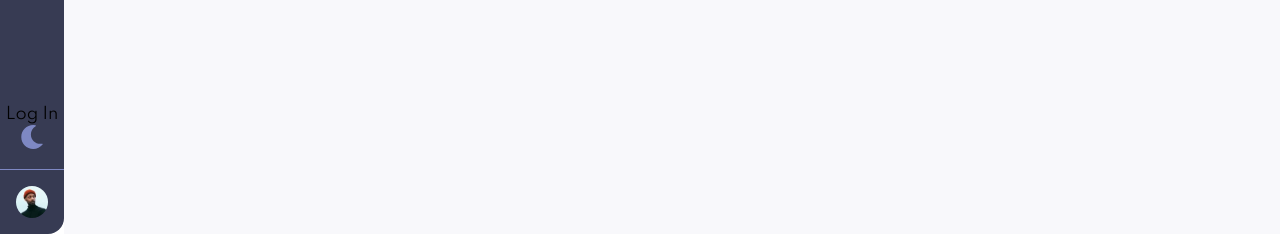
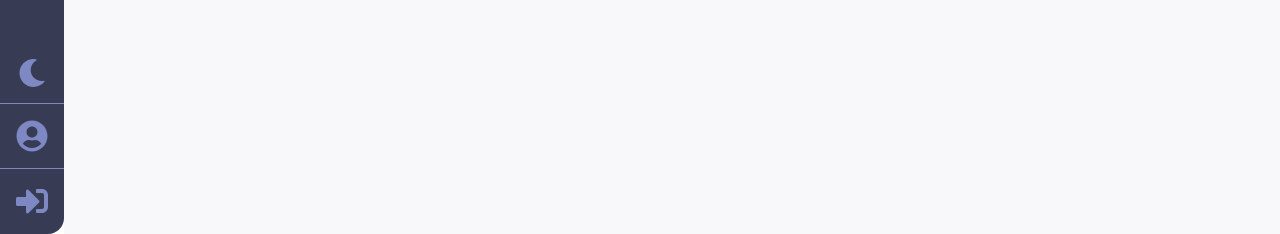
Before and after one commit to JamesTheLessFC/invoice-app, a Next.js app: page / in a window 1280 px wide. Shown: the part 566-800 px from the top of the page. Built offline with nearby package versions, Linux system fonts and the light colour scheme; no server answers.

Commit message:
add user's avatar image and name to app bar

```diff
--- a/components/AppBar.js
+++ b/components/AppBar.js
@@ -3,12 +3,18 @@ import Image from "next/image";
 import logo from "../public/assets/logo.svg";
 import avatar from "../public/assets/image-avatar.jpg";
 import { FontAwesomeIcon } from "@fortawesome/react-fontawesome";
-import { faMoon } from "@fortawesome/free-solid-svg-icons";
+import {
+  faMoon,
+  faUserCircle,
+  faSignInAlt,
+  faSignOutAlt,
+  faSpinner,
+} from "@fortawesome/free-solid-svg-icons";
 import Link from "next/link";
 import { useRouter } from "next/router";
 import { signOut, useSession } from "next-auth/client";
 
-export default function AppBar() {
+export default function AppBar({ user }) {
   const router = useRouter();
   const isActive = (pathname) => router.pathname === pathname;
 
@@ -20,26 +26,41 @@ export default function AppBar() {
       <div className={styles.graphic_2}>&nbsp;</div>
       <Image src={logo} alt="logo" />
       <div className={styles.align_right}>
+        <button>
+          <FontAwesomeIcon
+            icon={faMoon}
+            className={`${styles.icon} ${styles.icon_moon}`}
+          />
+        </button>
+        <div className={styles.divider}>&nbsp;</div>
+        <div className={styles.avatar_name_container}>
+          {user?.image ? (
+            <Image
+              src={user.image}
+              alt="avatar"
+              width={32}
+              height={32}
+              className={styles.avatar}
+            />
+          ) : (
+            <FontAwesomeIcon icon={faUserCircle} className={styles.icon} />
+          )}
+          {user ? <p className={styles.name}>{user.name || user.login}</p> : ""}
+        </div>
+        <div className={styles.divider}>&nbsp;</div>
         {loading ? (
-          <p>Validating session...</p>
+          <FontAwesomeIcon icon={faSpinner} className={styles.icon} />
         ) : !session ? (
           <Link href="/api/auth/signin">
-            <a data-active={isActive("/signup")}>Log In</a>
+            <a data-active={isActive("/signup")}>
+              <FontAwesomeIcon icon={faSignInAlt} className={styles.icon} />
+            </a>
           </Link>
         ) : (
-          <button onClick={() => signOut()}>Log Out</button>
+          <button onClick={() => signOut()}>
+            <FontAwesomeIcon icon={faSignOutAlt} className={styles.icon} />
+          </button>
         )}
-        <button>
-          <FontAwesomeIcon icon={faMoon} className={styles.icon} />
-        </button>
-        <div className={styles.divider}>&nbsp;</div>
-        <Image
-          src={avatar}
-          alt="avatar"
-          width={32}
-          height={32}
-          className={styles.avatar}
-        />
       </div>
     </div>
   );
--- a/next.config.js
+++ b/next.config.js
@@ -1,3 +1,6 @@
 module.exports = {
   reactStrictMode: true,
-}
+  images: {
+    domains: ["avatars.githubusercontent.com"],
+  },
+};
--- a/pages/index.js
+++ b/pages/index.js
@@ -13,6 +13,8 @@ export const getServerSideProps = async ({ req, res }) => {
   if (!session) {
     return { props: { invoices: [] } };
   }
+
+  const user = session.user;
 
   const invoicesData = await prisma.invoice.findMany({
     where: {
@@ -45,11 +47,11 @@ export const getServerSideProps = async ({ req, res }) => {
     })),
   }));
   return {
-    props: { invoices },
+    props: { invoices, user },
   };
 };
 
-export default function Home({ invoices }) {
+export default function Home({ invoices, user }) {
   const [selectedInvoice, setSelectedInvoice] = useState(null);
   const [showInvoiceForm, setShowInvoiceForm] = useState(false);
   const [showScreen, setShowScreen] = useState(false);
@@ -86,7 +88,7 @@ export default function Home({ invoices }) {
 
   return (
     <div className={styles.root}>
-      <AppBar />
+      <AppBar user={user} />
       {!selectedInvoice && (
         <Invoices
           data={invoices}
--- a/styles/AppBar.module.scss
+++ b/styles/AppBar.module.scss
@@ -40,9 +40,26 @@
   align-items: center;
   button {
     @include button-reset;
-    font-size: 1.5rem;
-    color: $blue-gray;
   }
+}
+
+.icon {
+  font-size: 2rem;
+  color: $blue-gray;
+  &_moon {
+    font-size: 1.75rem;
+  }
+}
+
+.avatar_name_container {
+  display: flex;
+  align-items: center;
+}
+
+.name {
+  @include body_lg;
+  color: $blue-gray;
+  margin-left: 0.5rem;
 }
 
 .divider {
@@ -54,6 +71,7 @@
 
 .avatar {
   border-radius: 50%;
+  border: 5px solid $blue-gray;
 }
 
 @media screen and (min-width: 992px) {
@@ -77,4 +95,18 @@
     margin: 1rem 0;
     background-color: $blue-gray;
   }
+
+  .avatar_name_container {
+    flex-direction: column-reverse;
+    .avatar {
+      transform: rotate(-90deg);
+    }
+  }
+
+  .name {
+    writing-mode: vertical-rl;
+    margin-left: 0;
+    margin-bottom: 0.5rem;
+    transform: rotate(180deg);
+  }
 }
```
